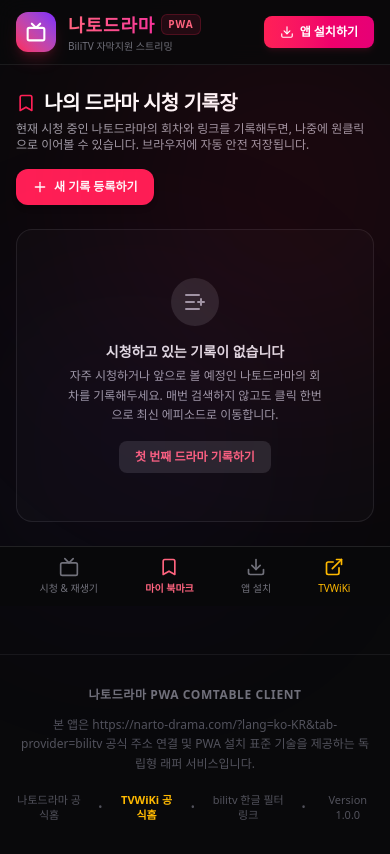
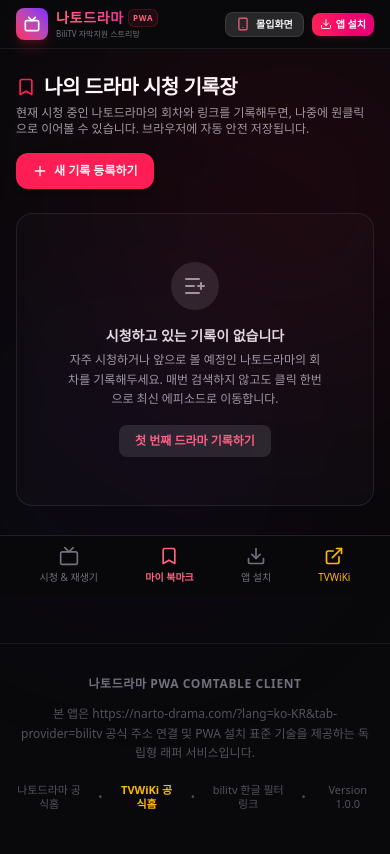
Before and after one commit to ntscas/nartotv, a React (Vite) app: page / in a window 390 px wide. Both pictures are taken after a click on the button "마이 북마크". Shown: the top 854 px of the page. Built offline with nearby package versions, Linux system fonts and the light colour scheme.

Commit message:
Update App.tsx

```diff
--- a/src/App.tsx
+++ b/src/App.tsx
@@ -79,6 +79,7 @@
   const defaultUrl = 'https://narto-drama.com/?lang=ko-KR&tab-provider=bilitv';
   const [currentUrl, setCurrentUrl] = useState(defaultUrl);
   const [activeTab, setActiveTab] = useState<'browse' | 'watchlist' | 'guide'>('browse');
+  const [isViewerSticky, setIsViewerSticky] = useState(false);
 
   // PWA Install Prompt states
   const [deferredPrompt, setDeferredPrompt] = useState<any>(null);
@@ -148,6 +149,42 @@
       window.removeEventListener('beforeinstallprompt', handleBeforeInstallPrompt);
     };
   }, []);
+
+  // Handle auto-sticky full screen viewer on mobile scroll
+  useEffect(() => {
+    // If already sticky, do not run scroll check to prevent layout change feedback loops (flickering)
+    if (isViewerSticky) return;
+
+    const handleScroll = () => {
+      // Only run on mobile viewports (< 768px)
+      if (window.innerWidth >= 768) return;
+
+      // When the user scrolls past 100px on mobile, trigger full screen mode automatically
+      if (window.scrollY > 100) {
+        setIsViewerSticky(true);
+      }
+    };
+
+    window.addEventListener('scroll', handleScroll, { passive: true });
+    return () => window.removeEventListener('scroll', handleScroll);
+  }, [isViewerSticky]);
+
+  // Reset viewer sticky state when tab changes
+  useEffect(() => {
+    setIsViewerSticky(false);
+  }, [activeTab]);
+
+  // Lock parent body scroll in mobile sticky immersive mode to prevent double-scroll & jitter
+  useEffect(() => {
+    if (isViewerSticky) {
+      document.body.style.overflow = 'hidden';
+    } else {
+      document.body.style.overflow = '';
+    }
+    return () => {
+      document.body.style.overflow = '';
+    };
+  }, [isViewerSticky]);
 
   // Save watchlist helper
   const saveWatchlist = (updatedList: WatchlistItem[]) => {
@@ -245,18 +282,20 @@
       <div className="absolute top-1/3 right-1/4 w-80 h-80 bg-violet-600/5 rounded-full blur-[100px] pointer-events-none" />
 
       {/* HEADER SECTION */}
-      <header className="sticky top-0 z-40 bg-zinc-950/80 backdrop-blur-md border-b border-zinc-800/60 transition-all duration-300">
-        <div className="max-w-7xl mx-auto px-4 sm:px-6 lg:px-8 h-16 flex items-center justify-between">
-          <div className="flex items-center gap-3">
-            <div className="w-10 h-10 rounded-xl bg-gradient-to-tr from-rose-500 to-violet-600 flex items-center justify-center shadow-lg shadow-rose-500/20">
-              <Tv className="w-5 h-5 text-white stroke-[2.5]" />
+      <header className={`sticky top-0 transition-all duration-300 bg-zinc-950/90 backdrop-blur-md border-b border-zinc-800/60 ${
+        isViewerSticky ? 'z-50' : 'z-40'
+      }`}>
+        <div className="max-w-7xl mx-auto px-4 sm:px-6 lg:px-8 h-12 md:h-16 flex items-center justify-between">
+          <div className="flex items-center gap-2 md:gap-3">
+            <div className="w-8 h-8 md:w-10 md:h-10 rounded-lg md:rounded-xl bg-gradient-to-tr from-rose-500 to-violet-600 flex items-center justify-center shadow-lg shadow-rose-500/20">
+              <Tv className="w-4 h-4 md:w-5 md:h-5 text-white stroke-[2.5]" />
             </div>
             <div>
-              <div className="flex items-center gap-1.5">
-                <span className="font-extrabold text-lg tracking-wider bg-gradient-to-r from-rose-400 to-pink-500 bg-clip-text text-transparent">나토드라마</span>
-                <span className="text-[10px] uppercase tracking-widest px-1.5 py-0.5 rounded-md bg-rose-500/10 text-rose-400 border border-rose-500/20 font-bold">PWA</span>
+              <div className="flex items-center gap-1 md:gap-1.5">
+                <span className="font-extrabold text-sm sm:text-base md:text-lg tracking-wider bg-gradient-to-r from-rose-400 to-pink-500 bg-clip-text text-transparent">나토드라마</span>
+                <span className="text-[8px] md:text-[10px] uppercase tracking-widest px-1 md:px-1.5 py-0.5 rounded-md bg-rose-500/10 text-rose-400 border border-rose-500/20 font-bold">PWA</span>
               </div>
-              <p className="text-[10px] text-zinc-500 font-medium">BiliTV 자막지원 스트리밍</p>
+              <p className="text-[8px] md:text-[10px] text-zinc-500 font-medium">BiliTV 자막지원 스트리밍</p>
             </div>
           </div>
 
@@ -296,20 +335,37 @@
           </div>
 
           <div className="flex items-center gap-2">
+            {/* Mobile Immersive Screen Toggle */}
+            <button
+              onClick={() => {
+                if (isViewerSticky) {
+                  setIsViewerSticky(false);
+                  window.scrollTo({ top: 0, behavior: 'instant' });
+                } else {
+                  setIsViewerSticky(true);
+                }
+              }}
+              className="md:hidden flex items-center gap-1.5 bg-zinc-800 hover:bg-zinc-700 text-zinc-100 border border-zinc-700/80 font-bold rounded-lg px-2.5 py-1 text-[10px] active:scale-95 transition-all"
+              id="mobile-immersive-toggle"
+            >
+              <Smartphone className="w-3.5 h-3.5 text-rose-400" />
+              <span>{isViewerSticky ? '일반화면' : '몰입화면'}</span>
+            </button>
+
             {/* Install Status badge or quick trigger */}
             {isInstalled ? (
-              <div className="flex items-center gap-1 text-emerald-400 bg-emerald-500/10 border border-emerald-500/20 rounded-full px-3 py-1 text-xs font-semibold">
-                <CheckCircle2 className="w-3.5 h-3.5" />
-                <span>앱으로 실행 중</span>
+              <div className="flex items-center gap-1 text-emerald-400 bg-emerald-500/10 border border-emerald-500/20 rounded-full px-2 py-0.5 md:px-3 md:py-1 text-[9px] md:text-xs font-semibold">
+                <CheckCircle2 className="w-3 h-3 md:w-3.5 md:h-3.5" />
+                <span>실행 중</span>
               </div>
             ) : (
               <button
                 onClick={handleInstallPWA}
-                className="flex items-center gap-1.5 bg-gradient-to-r from-rose-500 to-pink-600 hover:from-rose-600 hover:to-pink-700 text-white font-bold rounded-lg px-4 py-2 text-xs shadow-md shadow-rose-500/10 hover:shadow-rose-500/20 transition-all duration-200"
+                className="flex items-center gap-1 bg-gradient-to-r from-rose-500 to-pink-600 hover:from-rose-600 hover:to-pink-700 text-white font-bold rounded-lg px-2 py-1 md:px-4 md:py-2 text-[10px] md:text-xs shadow-md shadow-rose-500/10 hover:shadow-rose-500/20 transition-all duration-200"
                 id="install-btn-header"
               >
-                <Download className="w-3.5 h-3.5" />
-                <span>앱 설치하기</span>
+                <Download className="w-3 h-3 md:w-3.5 md:h-3.5" />
+                <span>앱 설치</span>
               </button>
             )}
           </div>
@@ -371,7 +427,9 @@
               className="flex flex-col gap-6"
             >
               {/* BRAND PROMOTION BANNER */}
-              <div className="bg-gradient-to-r from-zinc-900 via-[#121215] to-zinc-950 rounded-2xl p-5 sm:p-6 border border-zinc-800/80 flex flex-col lg:flex-row items-start lg:items-center justify-between gap-6 overflow-hidden relative">
+              <div className={`bg-gradient-to-r from-zinc-900 via-[#121215] to-zinc-950 rounded-2xl p-5 sm:p-6 border border-zinc-800/80 flex flex-col lg:flex-row items-start lg:items-center justify-between gap-6 overflow-hidden relative ${
+                isViewerSticky ? 'hidden md:flex' : 'flex'
+              }`}>
                 <div className="absolute top-0 right-0 w-64 h-64 bg-rose-500/5 rounded-full blur-[80px] pointer-events-none" />
                 <div className="space-y-2 max-w-2xl">
                   <div className="flex items-center gap-2 text-rose-400 text-xs font-bold tracking-wider uppercase">
@@ -423,19 +481,30 @@
               <div className="grid grid-cols-1 lg:grid-cols-3 gap-6">
 
                 {/* COLUMN A: WEB VIEW IFRAME (2/3 width) */}
-                <div className="lg:col-span-2 flex flex-col gap-3">
-                  <div className="flex items-center justify-between">
+                <div className={`lg:col-span-2 flex flex-col gap-3 transition-all duration-300 ${
+                  isViewerSticky
+                    ? 'fixed top-12 bottom-[58px] left-0 right-0 z-40 bg-[#09090b] p-0 gap-0'
+                    : 'sticky top-[48px] md:relative md:top-auto z-30 bg-[#09090b] pb-2'
+                }`}>
+                  {!isViewerSticky && (
+                    <div className="flex items-center justify-between px-4 sm:px-0">
                       <div className="flex items-center gap-2">
                         <div className="w-2.5 h-2.5 rounded-full bg-rose-500 animate-pulse" />
-                      <h2 className="text-sm font-bold text-zinc-300 uppercase tracking-wider">나토드라마 스트리밍 전용 뷰어</h2>
+                        <h2 className="text-xs md:text-sm font-bold text-zinc-300 uppercase tracking-wider">나토드라마 스트리밍 전용 뷰어</h2>
                       </div>
-                    <span className="text-xs text-zinc-500 max-w-[200px] sm:max-w-none truncate">{currentUrl}</span>
+                      <span className="text-[10px] md:text-xs text-zinc-500 max-w-[200px] sm:max-w-none truncate">{currentUrl}</span>
                     </div>
+                  )}
 
                   {/* IFRAME WRAPPER BOX WITH FALLBACK INFO */}
-                  <div className="bg-zinc-950 rounded-2xl border border-zinc-800/80 overflow-hidden shadow-2xl relative h-[850px] sm:h-[900px] md:h-[650px] lg:h-[750px] xl:h-[800px] w-full flex flex-col">
+                  <div className={`bg-zinc-950 overflow-hidden shadow-2xl relative w-full flex flex-col ${
+                    isViewerSticky
+                      ? 'h-full rounded-none border-none'
+                      : 'rounded-2xl border border-zinc-800/80 h-[320px] sm:h-[450px] md:h-[650px] lg:h-[750px] xl:h-[800px]'
+                  }`}>
 
                     {/* Fallback & Helper Banner over iframe or as a head/footer */}
+                    {!isViewerSticky && (
                       <div className="bg-zinc-900 px-4 py-2 text-xs border-b border-zinc-800 flex items-center justify-between text-zinc-400 gap-4">
                         <div className="flex items-center gap-1.5 overflow-hidden">
                           <Info className="w-3.5 h-3.5 text-amber-400 flex-shrink-0" />
@@ -451,7 +520,7 @@
                             rel="noreferrer"
                             className="text-amber-400 font-bold hover:underline flex items-center gap-0.5"
                           >
-                          <span>TVWiKi 열기</span>
+                            <span>TVWiKi</span>
                             <ExternalLink className="w-3 h-3" />
                           </a>
                           <span className="text-zinc-700">|</span>
@@ -461,11 +530,12 @@
                             rel="noreferrer"
                             className="text-rose-400 font-bold hover:underline flex items-center gap-0.5"
                           >
-                          <span>외부 전용창 열기</span>
+                            <span>외부 전용창</span>
                             <ExternalLink className="w-3 h-3" />
                           </a>
                         </div>
                       </div>
+                    )}
 
                     <iframe
                       id="narto-iframe"
@@ -477,12 +547,15 @@
                     />
 
                     {/* Visual cue when loaded */}
+                    {!isViewerSticky && (
                       <div className="absolute bottom-3 right-3 bg-zinc-950/90 text-zinc-300 px-2.5 py-1 rounded-md text-[10px] font-semibold border border-zinc-800 backdrop-blur pointer-events-none">
                         나토드라마 공식 임베디드 뷰어
                       </div>
+                    )}
                   </div>
 
                   {/* QUICK ACCESS BUTTONS */}
+                  {!isViewerSticky && (
                     <div className="bg-zinc-900/40 border border-zinc-800/50 rounded-xl p-4 flex flex-col sm:flex-row items-center justify-between gap-4">
                       <div className="space-y-1">
                         <h4 className="text-xs font-bold text-zinc-300">동작이 원활하지 않으신가요?</h4>
@@ -500,10 +573,11 @@
                         <ExternalLink className="w-3.5 h-3.5" />
                       </a>
                     </div>
+                  )}
                 </div>
 
                 {/* COLUMN B: QUICK NAVIGATION / TRENDING / WATCHLIST SNIPPET (1/3 width) */}
-                <div className="flex flex-col gap-6">
+                <div className={`flex flex-col gap-6 ${isViewerSticky ? 'hidden md:flex' : 'flex'}`}>
 
                   {/* SEARCH DEEP LINK */}
                   <div className="bg-gradient-to-b from-zinc-900 to-zinc-950 p-5 rounded-2xl border border-zinc-800/80 space-y-4">
@@ -1097,7 +1171,9 @@
       </main>
 
       {/* MOBILE BOTTOM NAVIGATION BAR */}
-      <nav className="sticky bottom-0 z-40 md:hidden bg-zinc-950/95 backdrop-blur-md border-t border-zinc-800/80 py-2.5 px-4 pb-safe">
+      <nav className={`z-50 md:hidden bg-zinc-950/95 backdrop-blur-md border-t border-zinc-800/80 py-2.5 px-4 pb-safe transition-all duration-300 ${
+        isViewerSticky ? 'fixed bottom-0 left-0 right-0' : 'sticky bottom-0'
+      }`}>
         <div className="flex items-center justify-around">
           <button
             onClick={() => setActiveTab('browse')}
@@ -1145,7 +1221,7 @@
       </nav>
 
       {/* FOOTER SECTION */}
-      <footer className="bg-zinc-950 border-t border-zinc-900 py-8 text-center text-zinc-600 text-xs mt-12">
+      <footer className={`bg-zinc-950 border-t border-zinc-900 py-8 text-center text-zinc-600 text-xs mt-12 ${isViewerSticky ? 'hidden md:block' : 'block'}`}>
         <div className="max-w-7xl mx-auto px-4 space-y-3">
           <p className="font-semibold tracking-wider text-zinc-500">나토드라마 PWA COMTABLE CLIENT</p>
           <p className="max-w-md mx-auto leading-relaxed text-zinc-600">
@@ -1163,6 +1239,21 @@
         </div>
       </footer>
 
+      {/* FLOATING RESTORE BUTTON FOR STICKY MOBILE VIEW */}
+      {isViewerSticky && (
+        <button
+          onClick={() => {
+            setIsViewerSticky(false);
+            window.scrollTo({ top: 0, behavior: 'smooth' });
+          }}
+          className="fixed bottom-20 right-4 z-50 flex items-center gap-1.5 bg-rose-600 hover:bg-rose-700 text-white font-black rounded-full px-4 py-2.5 text-xs shadow-lg shadow-rose-500/30 transition-all duration-200 animate-bounce"
+          id="restore-normal-view-btn"
+        >
+          <Smartphone className="w-4 h-4" />
+          <span>일반화면 보기</span>
+        </button>
+      )}
+
     </div>
   );
 }
```
Lines whose indentation alone changed are shown as unchanged.
